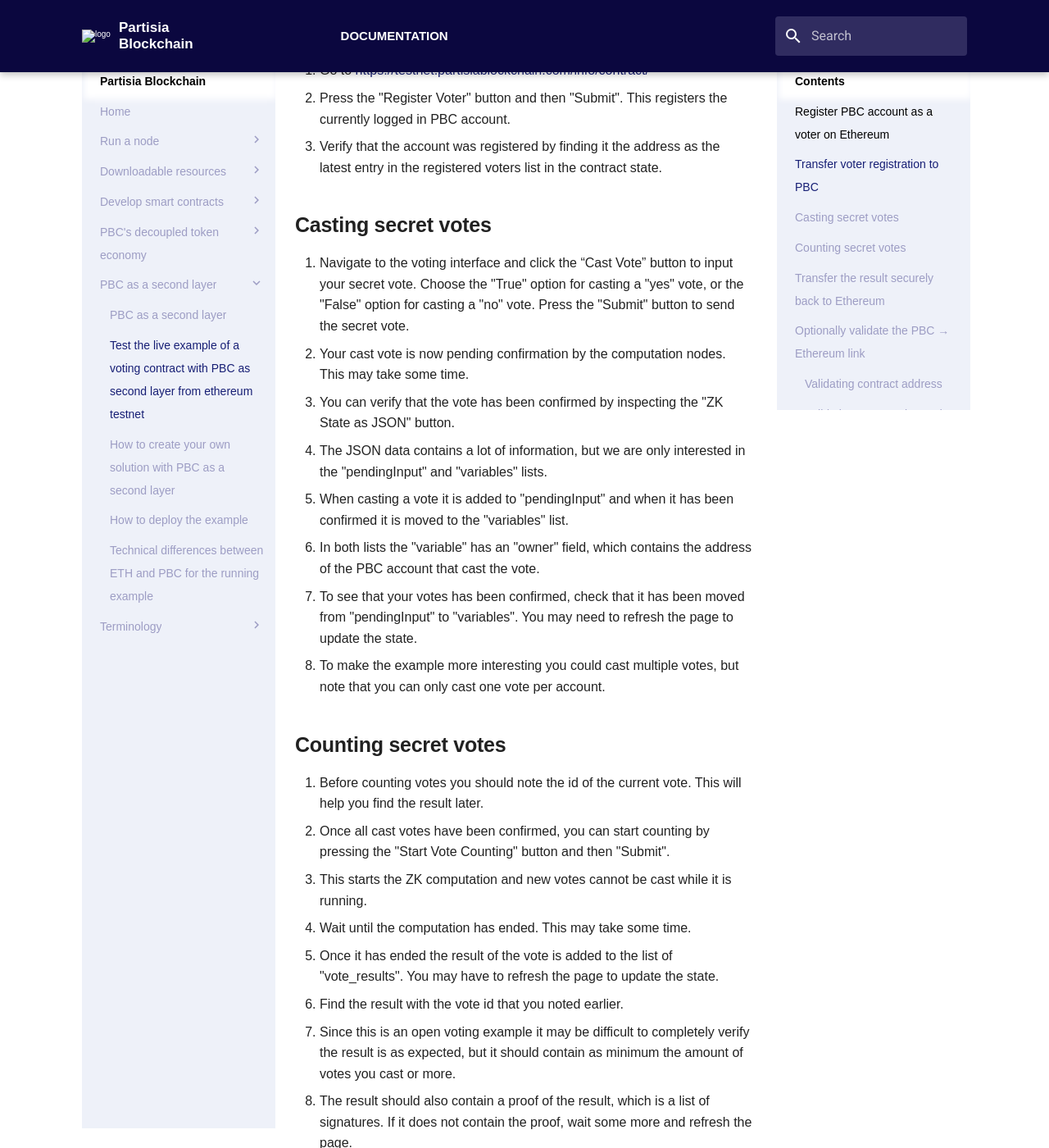
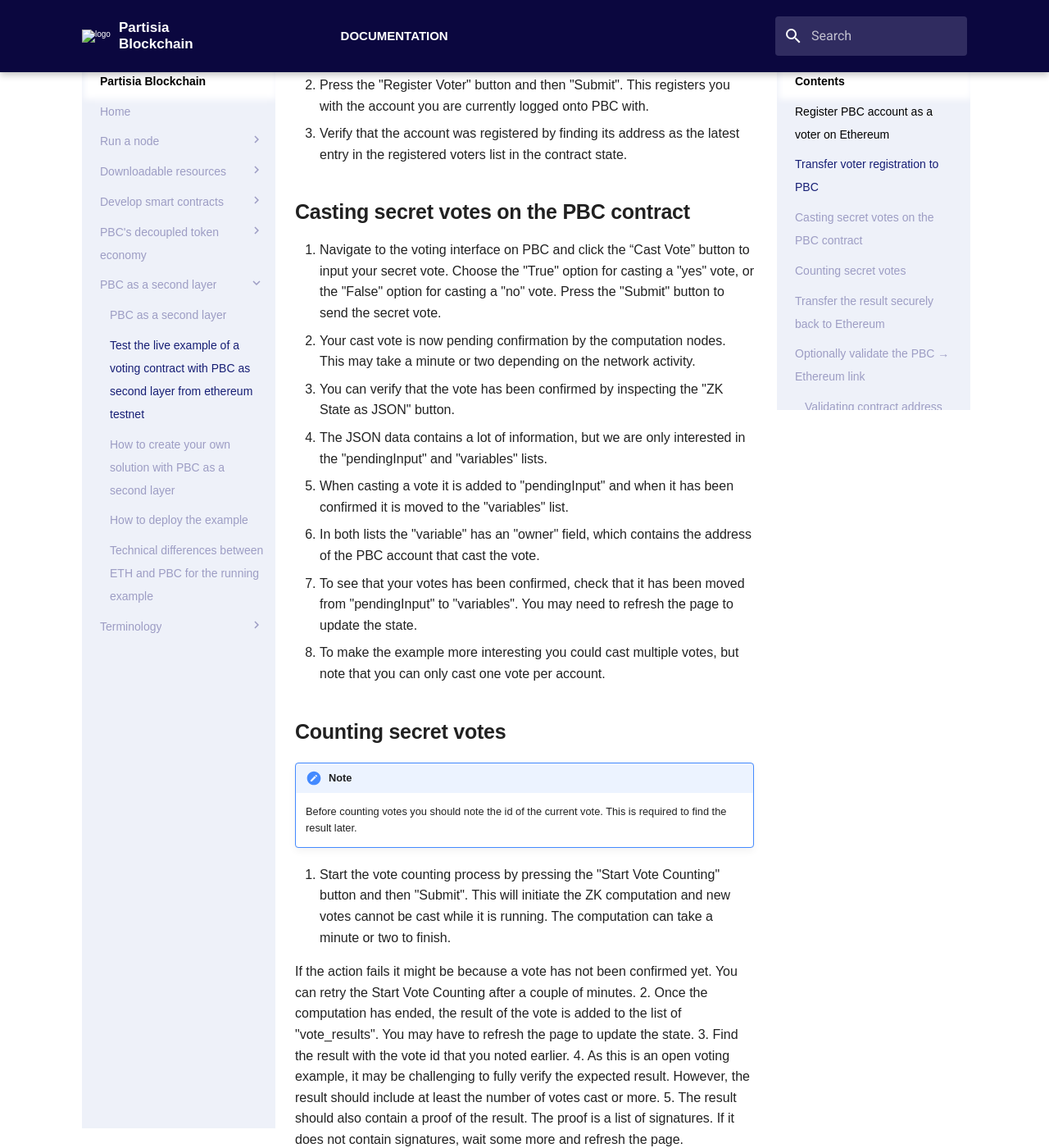
Before and after one commit to 0xSero/partisia-docs, an MkDocs documentation site: the page built from docs/PBC-as-a-second-layer/pbc-as-a-second-layer-live-example-ethereum.md, in a window 1280 px wide and 1400 px high, scrolled down 817 px. Shown: the whole window at 82% size. Built offline with MkDocs 1.6.1 and Material for MkDocs 9.7.7, drawn with Linux system fonts in a browser that asks for light colours; some web fonts are replaced; a script that is not in the unit is left out; some of the changed text lies outside the part shown.

Commit message:
Moving the concept model together with other parts of PBC and lots of small changes on live example page.

```diff
--- a/docs/PBC-as-a-second-layer/pbc-as-a-second-layer-live-example-ethereum.md
+++ b/docs/PBC-as-a-second-layer/pbc-as-a-second-layer-live-example-ethereum.md
@@ -1,4 +1,4 @@
-# Test the live example of a voting contract with PBC as second layer from ethereum testnet
+# Test the live example of our voting contract
 <div class="dot-navigation">
    <a class="dot-navigation__item" href="pbc-as-second-layer.html"></a>
    <a class="dot-navigation__item dot-navigation__item--active" href="pbc-as-a-second-layer-live-example-ethereum.html"></a>
@@ -9,36 +9,34 @@
 </div>
 
 !!! note
-    Before you can live test the example, you need the following setup:
+    Before you can test the already deployed example, you need the following setup:
 
-    1. A [testnet](../testnet.md) [PBC account](../accounts.md) [with gas](../byoc.md)
+    1. A [testnet](/docs/testnet.md) [PBC account](/docs/accounts.md) [with gas](/docs/byoc.md)
     2. A test ethereum account with gas on the Goerli testnet. To get some gas on Goerli testnet we used [a faucet from the official docs](https://ethereum.org/en/developers/docs/networks/#goerli)
 
-    We suggest to use [metamask](../accounts.md) for Goerli testnet.
+    We suggest to use [metamask](/docs/accounts.md) for Goerli testnet.
 
 
 
 ## Register PBC account as a voter on Ethereum
 
-1. Go to [https://goerli.etherscan.io/address/0x<todo>](https://goerli.etherscan.io/address/0x<todo>)
+1. Go to [https://goerli.etherscan.io/address/0x<todo>](https://goerli.etherscan.io/address/0x<todo>).
 2. Press the “Contract” button and then the “Write Contract” button to interact with the public contract.
-3. Choose the action “register” and enter your PBC account address (write as “0x<address\>”), and press “Write” to send the register transaction. (You may need to connect your wallet via the “Connect to Web3”).
-4. Verify that the registration was successful by finding in under “Events”
+3. Choose the action “register” and enter your PBC account address (write as “0x<address\>”), and press “Write” to send the register transaction. You may need to connect your wallet via the “Connect to Web3”.
+4. Verify that the registration was successful by finding the registration event under the tab “Events”.
 
 ## Transfer voter registration to PBC
 
 1. Go to [https://testnet.partisiablockchain.com/info/contract/<todo>](https://testnet.partisiablockchain.com/info/contract/<todo>)
-2. Press the "Register Voter" button and then "Submit". This registers the currently logged in PBC
-   account.
-3. Verify that the account was registered by finding it the address as the latest entry in the
-   registered voters list in the contract state.
+2. Press the "Register Voter" button and then "Submit". This registers you with the account you are currently logged onto PBC with.
+3. Verify that the account was registered by finding its address as the latest entry in the registered voters list in the contract state.
 
-## Casting secret votes
+## Casting secret votes on the PBC contract
 
-1. Navigate to the voting interface and click the “Cast Vote” button to input your secret vote.
+1. Navigate to the voting interface on PBC and click the “Cast Vote” button to input your secret vote.
    Choose the "True" option for casting a "yes" vote, or the "False" option for casting a "no" vote.
    Press the "Submit" button to send the secret vote.
-2. Your cast vote is now pending confirmation by the computation nodes. This may take some time.
+2. Your cast vote is now pending confirmation by the computation nodes. This may take a minute or two depending on the network activity.
 3. You can verify that the vote has been confirmed by inspecting the "ZK State as JSON" button.
 4. The JSON data contains a lot of information, but we are only interested in the "pendingInput" and
    "variables" lists.
@@ -52,20 +50,16 @@
    cast one vote per account.
 
 ## Counting secret votes
+!!! note
+    Before counting votes you should note the id of the current vote. This is required to find the result later.
 
-1. Before counting votes you should note the id of the current vote. This will help you find the
-   result later.
-2. Once all cast votes have been confirmed, you can start counting by pressing the
-   "Start Vote Counting" button and then "Submit".
-3. This starts the ZK computation and new votes cannot be cast while it is running.
-4. Wait until the computation has ended. This may take some time.
-5. Once it has ended the result of the vote is added to the list of "vote_results". You may have to
-   refresh the page to update the state.
-6. Find the result with the vote id that you noted earlier.
-7. Since this is an open voting example it may be difficult to completely verify the result is as
-   expected, but it should contain as minimum the amount of votes you cast or more.
-8. The result should also contain a proof of the result, which is a list of signatures.
-   If it does not contain the proof, wait some more and refresh the page.
+1. Start the vote counting process by pressing the "Start Vote Counting" button and then "Submit". This will initiate the ZK computation and new votes cannot be cast while it is running. The computation can take a minute or two to finish.
+
+   If the action fails it might be because a vote has not been confirmed yet. You can retry the Start Vote Counting after a couple of minutes.
+2. Once the computation has ended, the result of the vote is added to the list of "vote_results". You may have to refresh the page to update the state.
+3. Find the result with the vote id that you noted earlier.
+4. As this is an open voting example, it may be challenging to fully verify the expected result. However, the result should include at least the number of votes cast or more.
+5. The result should also contain a proof of the result. The proof is a list of signatures. If it does not contain signatures, wait some more and refresh the page.
 
 By following these steps you have now cast a secret vote and counted the result using PBC.
 
@@ -81,16 +75,11 @@
 
 ## Optionally validate the PBC &rarr; Ethereum link
 
-Following the example above, it may be a bit difficult to see how the transfer of data to Ethereum
-is secured, i.e. who signs the result of a vote and how does Ethereum verify the signatures?
+Following the example above, it may be a bit difficult to see how the transfer of data to Ethereum is secured, i.e. who signs the result of a vote and how does Ethereum verify the signatures?
 
-As illustrated on the [concept page](pbc-as-second-layer.md), the data is signed by the same nodes
-that run the ZK computation. When trusting these nodes to handle the computation securely, we can
-also trust them to sign the result correctly.
+As illustrated on the [concept page](pbc-as-second-layer.md), the result is signed by the same nodes that run the ZK computation. When trusting these nodes to handle the computation securely, we can also trust them to sign the result correctly.
 
-To be able to verify the signatures on the Ethereum side, the smart contract needs to know the
-identities of the computation nodes. Additionally, the Ethereum smart contract also needs to know
-the address of the smart contract that ran the secret vote on PBC.
+To be able to verify the signatures on the Ethereum side, the smart contract needs to know the identities of the computation nodes. Additionally, the Ethereum smart contract also needs to know the address of the smart contract that ran the secret vote on PBC.
 
 ### Validating contract address
 
```
Also changed, not shown: other parts of docs/PBC-as-a-second-layer/pbc-as-a-second-layer-live-example-ethereum.md (+4 -5 lines), docs/PBC-as-a-second-layer/pbc-as-second-layer.md (+1 -1 lines), docs/PBC-as-a-second-layer/ConceptPBCAsSecondLayer.png (renamed from docs/assets/ConceptModels/ConceptPBCAsSecondLayer.png), docs/PBC-as-a-second-layer/ScreenShotZkStateAsJSON.png (added).
